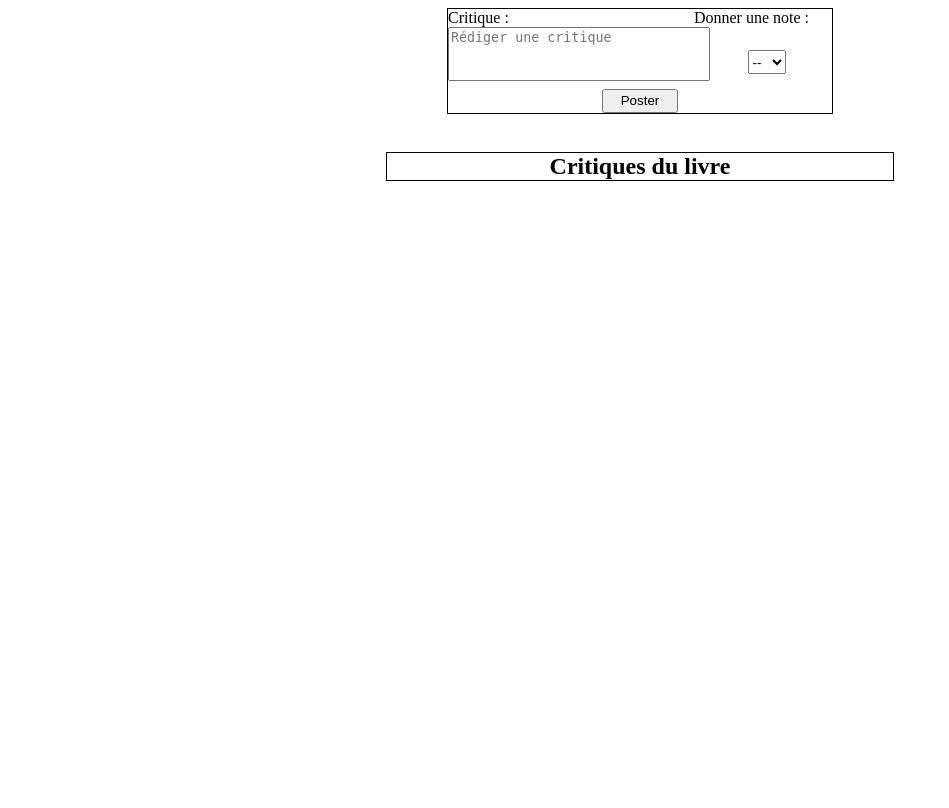
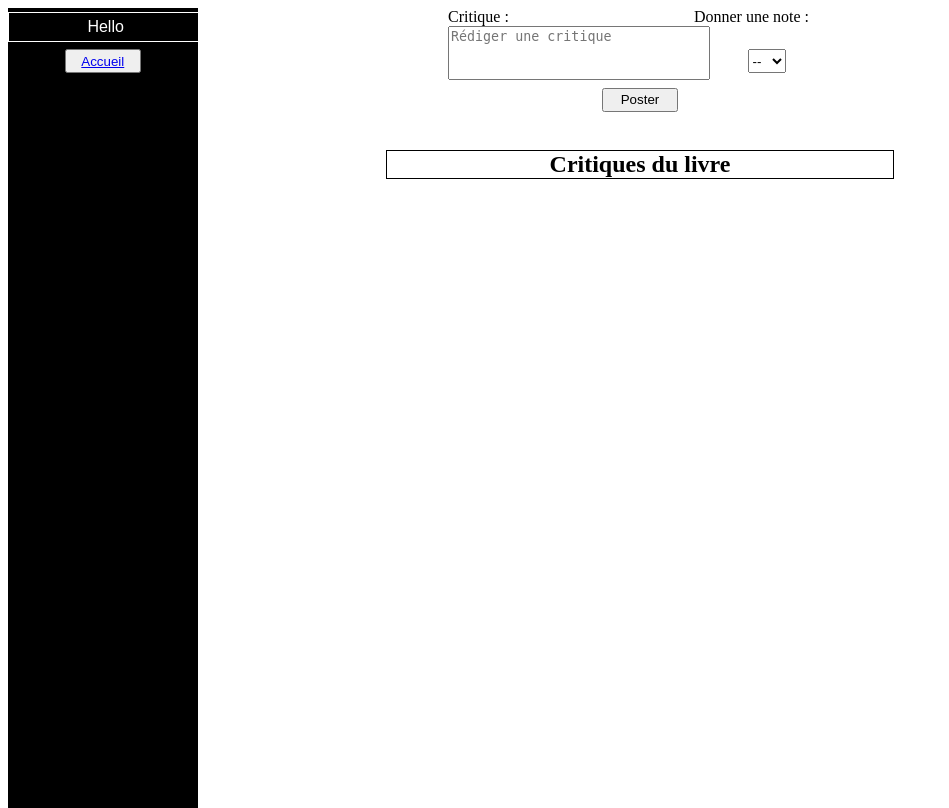
Before and after one commit to Necrokillerr/TPI, a PHP site: page /bookDetail.php in a window 1280 px wide. Shown: the whole page, without its empty margins (0-949 px from the left). Before the commit the page ends 181 px from the top, so only its background shows below. Run offline with PHP 8.4, Linux system fonts and the light colour scheme; a user stored in the database is signed in; data comes from the database, SQL or seed files in the repository.

Commit message:
Update CSS
- CSS final du site OK

```diff
--- a/admin.php
+++ b/admin.php
@@ -26,6 +26,7 @@
     <title>Ta Bibliothèque</title>
 </head>
     <body>
+        <button name="btnHome"><a href="index.php">Accueil</a></button>
         <?php
             echo AddBookForm();
             if(isset($_SESSION["msgAddBook"])){ echo $_SESSION["msgAddBook"]; }
--- a/bookDetail.php
+++ b/bookDetail.php
@@ -13,10 +13,17 @@
     <meta charset="UTF-8">
     <meta name="viewport" content="width=device-width, initial-scale=1.0">
     <link rel="stylesheet" type="text/css" href="css/review.css">
+    <link rel="stylesheet" type="text/css" href="css/nav.css">
     <link rel="stylesheet" type="text/css" href="css/bookDetail.css">
     <title>Ta Bibliothèque</title>
 </head>
     <body>
+        <nav>
+            <?php
+                echo ConnectForm();
+            ?>
+            <button class="btnHome"><a href="index.php">Accueil</a></button>
+        </nav>
         <?php
             echo BookDetailsForm();
             if(isset($_SESSION["IsConnected"])){
--- a/css/admin.css
+++ b/css/admin.css
@@ -6,6 +6,11 @@
 // ==========================================*/
 h4{
     text-align: center;
+}
+
+button[name="btnHome"]{
+    margin-left: 47%;
+    width: 6%;
 }
 
 /* ====== Ajout du livre ======== */
--- a/css/bookDetail.css
+++ b/css/bookDetail.css
@@ -6,21 +6,20 @@
 // ==========================================*/
 
 h4{
-    text-align: center;
+    margin-left: 41%;
 }
 
 /* ======== Affichage détails du livre ======== */
 .allDescContainer{
-    border: solid 1px red;
+    border: solid 2px black;
     margin: auto;
     display: block;
-    margin-bottom: 4%;
+    margin-bottom: 2%;
     width: 40vw;
     height: 50.2vh;
 }
 
 .imgBook{
-    border: solid 1px green;
     display: inline-block;
     width: 15vw;
     height: 50vh;
@@ -34,27 +33,41 @@
 }
 
 .descContainer{
-    border: solid 1px green;
     float: right;
     width: 22vw;
     height: 20vh;
 }
 
-button[name="btnFavori"]{
-    width: 6%;
-}
-
 .summary{
-    border: solid 1px pink;
     float: right;
     margin-top: -30%;
     width: 22vw;
     height: 24vh;
 }
 
+/* ======== Etoile favori ======== */
+.fav button {
+    border: none;
+    background-color: transparent;
+    float: left;
+    margin-top: -8.7%;
+    margin-left: 14%;
+    width: 1%;
+    color: #aaa;
+    text-decoration: none;
+    font-size: 2em;
+    transition: color .4s;
+ }
+ .fav button:hover,
+ .fav button:focus,
+ .fav button:hover ~ a,
+ .fav button:focus ~ a {
+    color: orange;
+    cursor: pointer;
+ }
+
 /* ======== Formulaire de critique ======== */
 form[name="frmReview"]{
-    border: solid 1px black;
     margin: auto;
     width: 30vw;
 }
--- a/css/nav.css
+++ b/css/nav.css
@@ -15,6 +15,11 @@
     min-height: 100vh;
 }
 
+.btnHome{
+    margin-top: 4%;
+    margin-left: 30%;
+}
+
 /* ======== Menu ======== */
 .dropdownStyle {
     background-color: transparent;
@@ -22,16 +27,18 @@
     border: none;
     cursor: pointer;
     font-size: 16px;
-    width: 100%;
+    width: 90%;
 }
 .boutonMenuPrincipal:hover, .dropdown-child a:hover, .dropdown-child button:hover{
     background-color: transparent;
 }
 .dropdown {
-    border: solid 1px blueviolet;
+    border: solid 1px white;
     position: relative;
     display: inline-block;
-    width: 99%;
+    margin-top: 2%;
+    padding: 1%;
+    width: 98%;
 }
 .dropdown-child {
     display: none;
--- /dev/null
+++ b/css/userLibrary.css
@@ -0,0 +1,4 @@
+.btnHome{
+    width: 40%;
+    height: 3vh;
+}
--- a/lib.inc.php
+++ b/lib.inc.php
@@ -276,8 +276,11 @@
                         $form .= "</button>
                         <div class=\"dropdown-child\">
                             <a href=\"profil.php\">Profil</a>
-                            <a href=\"userLibrary.php\">Ma bibliothèque</a>
-                            <a href=\"logout.php\">Deconnexion</a>
+                            <a href=\"userLibrary.php\">Ma bibliothèque</a>";
+                            if(isset($_SESSION["isAdmin"])){
+                                $form .= "<a href=\"admin.php\">Gestionnaire de livres et critiques</a>";
+                            }
+                            $form .= "<a href=\"logout.php\">Déconnexion</a>
                         </div>
                     </div><br>";
     }
@@ -329,7 +332,9 @@
                     $desc .= <<<EX
                     <form method="POST">
                         <label><b>Favori : </b></label>
-                        <button class="fav" value="{$value["isbn"]}" name="btnFavori">★</button>
+                        <div class="fav">
+                            <button value="{$value["isbn"]}" name="btnFavori">★</button>
+                        </div>
                     </form>
 EX;
                 }
@@ -642,7 +647,7 @@
     $validReview = GetValidReview();
     $review = null;
     foreach ($validReview as $key => $value) {
-        if(isset($_SESSION["Edit"]) && $_SESSION["Edit"] == true){
+        if(filter_has_var(INPUT_POST, "btnEdit")){
             $review .= <<<EX
             <div class="UserReview">
                 <h3><a href="bookDetail.php?id={$value['isbn']}">{$value['title']}</a></h3>
@@ -688,7 +693,12 @@
     $sql->bindValue(':newContent', $newContent, PDO::PARAM_STR);
     $sql->bindValue(':newMark', $newMark, PDO::PARAM_STR);
     $sql->bindValue(':id', $id, PDO::PARAM_STR);
-    $sql->execute();
+    try{
+        $sql->execute();
+    } catch (Exception $e){
+        echo 'INFOS REQUETE : ',  $e->getMessage(), "\n";
+        exit();
+    }
 }
 
 // ---------------------------------------------------------------------------------------------------------
@@ -788,7 +798,7 @@
                     <input type=\"text\" class=\"inputInsertBook\" name=\"tbxIsbn\" placeholder=\"ISBN du livre\">
                     <input type=\"text\" class=\"inputInsertBook\" name=\"tbxEditionDate\" placeholder=\"Date d'édition\">
                     <input type=\"file\" class=\"inputInsertBook\" name=\"img[]\">
-                    <input type=\"submit\" name=\"btnAddBook\" value=\"Ajouter une livre\">";
+                    <input type=\"submit\" name=\"btnAddBook\" value=\"Ajouter le livre\">";
             //}
         }
     $form .= "</form>";
@@ -1133,11 +1143,9 @@
 // ===== Modification de la critique par l'utilisateur =====
 if(filter_has_var(INPUT_POST, "btnEdit")){
     $id = filter_input(INPUT_POST, "btnEdit");
-    $_SESSION["Edit"] = true;
     if(filter_has_var(INPUT_POST, "btnConfirmEdit")){
         $newReview = filter_input(INPUT_POST, "txtaNewReview");
         $newScore = filter_input(INPUT_POST, "newScore");
-        $_SESSION["Edit"] = null;
         UpdateReview($newReview, $newScore, $id);
     }
 }
--- a/profil.php
+++ b/profil.php
@@ -26,7 +26,7 @@
             <?php
                 echo ConnectForm();
             ?>
-            <button><a href="index.php">Acceuil</a></button>
+            <button class="btnHome"><a href="index.php">Acceuil</a></button>
         </nav>
         <?php
             echo ProfilDetailsForm();
--- a/userLibrary.php
+++ b/userLibrary.php
@@ -18,6 +18,7 @@
     <meta charset="UTF-8">
     <meta name="viewport" content="width=device-width, initial-scale=1.0">
     <link rel="stylesheet" type="text/css" href="css/nav.css">
+    <link rel="stylesheet" type="text/css" href="css/userLibrary.css">
     <link rel="stylesheet" type="text/css" href="css/index.css">
     <title>Ta Bibliothèque</title>
 </head>
@@ -26,6 +27,7 @@
             <?php
                 echo ConnectForm();
             ?>
+            <button class="btnHome"><a href="index.php">Accueil</a></button>
         </nav>
         <?php
             echo ShowFavBooksForm();
```
Also changed, not shown: css/index.css (+8 -2 lines), css/profil.css (+17 -1 lines).
